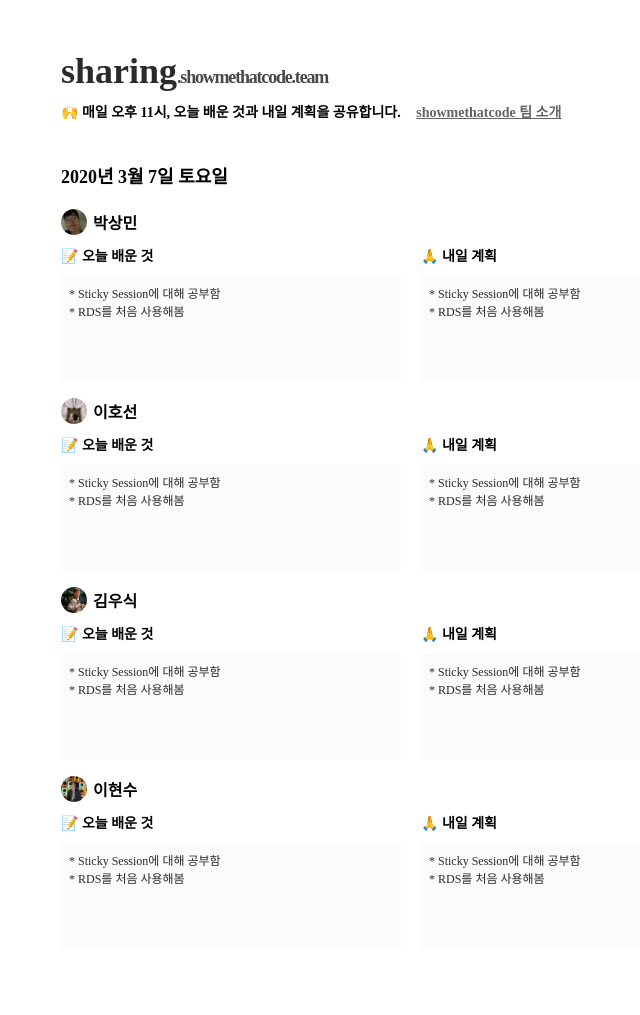
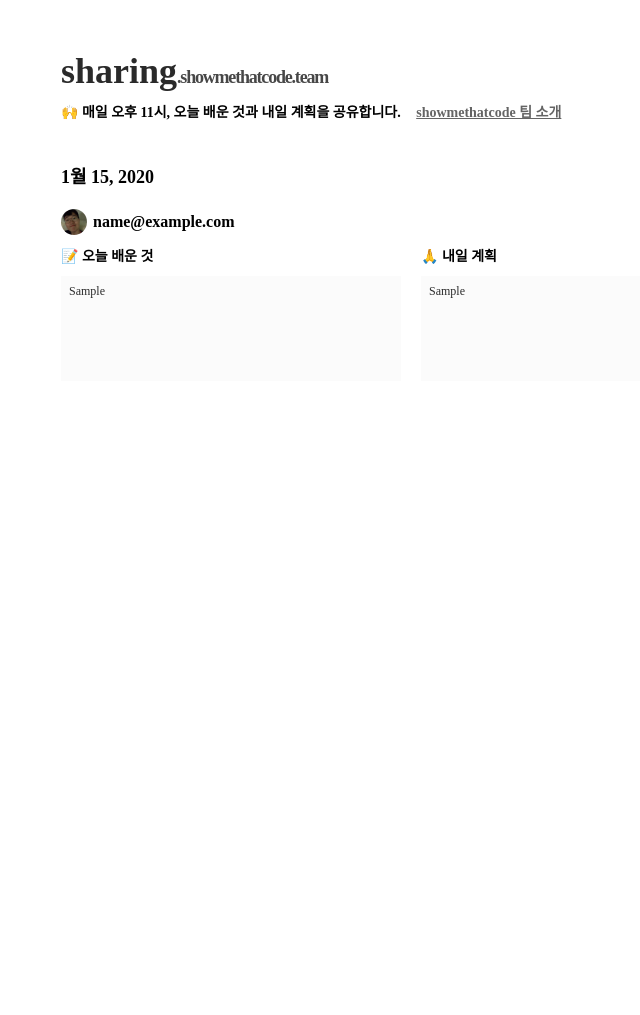
Before and after one commit to showmethatcode/showmethatcode-server, a Django app: page /detail/1/ in a window 1280 px wide. Shown: the whole page, without its empty margins (229-869 px from the left). After the commit the page ends 298 px from the top, so only its background shows below. Run offline with Django 3.2, Linux system fonts and the light colour scheme; tables that the repository leaves empty hold one stand-in row (values such as "Sample post").

Commit message:
Sharing Group 모델 및 동적 Template 작업

```diff
--- a/sharings/models.py
+++ b/sharings/models.py
@@ -1,8 +1,14 @@
 from django.db import models
 from users.models import User
 
-class Sharings(models.Model):
-    created_at = models.DateTimeField(auto_now_add=True) # 해당 레코드 생성 시 현재 시간 자동저장
+
+class SharingGroup(models.Model):
+    date = models.DateField(auto_now_add=True)
+#sharebyuser_set.create
+
+class Sharing(models.Model):
+    sharing = models.ForeignKey(SharingGroup, on_delete=models.CASCADE)
+    user = models.ForeignKey(User, on_delete=models.CASCADE, blank=False)
     til = models.TextField() # 길이 제한 없이 생성
     action_plan = models.TextField() # 길이 제한 없이 생성
-    user = models.ForeignKey(User, on_delete=models.CASCADE, blank=False)
+    created_at = models.DateTimeField(auto_now_add=True) # 해당 레코드 생성 시 현재 시간 자동저장
--- a/sharings/templates/detail.html
+++ b/sharings/templates/detail.html
@@ -2,7 +2,7 @@
 {% load static %}
 <html>
  <head>
-    <title>YYYY년 M월 D일 Sharing - showmethatcode</title>
+    <title>YYYY년 M월 D일    - showmethatcode</title>
     <meta charset="utf-8">
     <link href="{% static 'css/detail.css' %}" rel='stylesheet'>
  </head>
@@ -13,90 +13,25 @@
    <div class='sub-title'>
        <h2>🙌 매일 오후 11시, 오늘 배운 것과 내일 계획을 공유합니다. <a href='index_introduction.html'>showmethatcode 팀 소개</a></h2>
    </div>
-   <div class='today'>2020년 3월 7일 토요일</div>
+   <div class='today'>{{ date }}</div>
 <div>
+    {% for sharing in sharings %}
     <div class='detail'>
-        <img src="{% static 'images/sangmin.png' %}" width='26'height='26'><h2>박상민</h2>
+        <img src="{% static 'images/sangmin.png' %}" width='26'height='26'><h2>{{ sharing.user }}</h2>
     </div>
     <div class="formContainer">
         <div class="formItem">
             <h2 class="formTitle">📝 오늘 배운 것</h2>
             <div class='inputstr3'>
-                * Sticky Session에 대해 공부함<br>
-                * RDS를 처음 사용해봄
+                {{ sharing.til }}
             </div>
         </div>
         <div class="formItem">
             <h2 class="formTitle">🙏 내일 계획</h2>
             <div class='inputstr3'>
-                * Sticky Session에 대해 공부함<br>
-                * RDS를 처음 사용해봄
+                {{ sharing.action_plan }}
             </div>
         </div>
     </div>
 </div>
-<div>
-    <div class='detail'>
-        <img src="{% static 'images/hoseon.png' %}" width='26'height='26'><h2>이호선</h2>
-    </div>
-    <div class="formContainer">
-        <div class="formItem">
-            <h2 class="formTitle">📝 오늘 배운 것</h2>
-            <div class='inputstr3'>
-                * Sticky Session에 대해 공부함<br>
-                * RDS를 처음 사용해봄
-            </div>
-        </div>
-        <div class="formItem">
-            <h2 class="formTitle">🙏 내일 계획</h2>
-            <div class='inputstr3'>
-                * Sticky Session에 대해 공부함<br>
-                * RDS를 처음 사용해봄
-            </div>
-        </div>
-    </div>
-</div>
-<div>
-    <div class='detail'>
-        <img src="{% static 'images/woosik.png' %}" width='26'height='26'><h2>김우식</h2>
-    </div>
-    <div class="formContainer">
-        <div class="formItem">
-            <h2 class="formTitle">📝 오늘 배운 것</h2>
-            <div class='inputstr3'>
-                * Sticky Session에 대해 공부함<br>
-                * RDS를 처음 사용해봄
-            </div>
-        </div>
-        <div class="formItem">
-            <h2 class="formTitle">🙏 내일 계획</h2>
-            <div class='inputstr3'>
-                * Sticky Session에 대해 공부함<br>
-                * RDS를 처음 사용해봄
-            </div>
-        </div>
-    </div>
-</div>
-<div>
-    <div class='detail'>
-        <img src="{% static 'images/hyeonsu.png' %}" width='26'height='26'><h2>이현수</h2>
-    </div>
-    <div class="formContainer">
-        <div class="formItem">
-            <h2 class="formTitle">📝 오늘 배운 것</h2>
-            <div class='inputstr3'>
-                * Sticky Session에 대해 공부함<br>
-                * RDS를 처음 사용해봄
-            </div>
-        </div>
-        <div class="formItem">
-            <h2 class="formTitle">🙏 내일 계획</h2>
-            <div class='inputstr3'>
-                * Sticky Session에 대해 공부함<br>
-                * RDS를 처음 사용해봄
-            </div>
-        </div>
-    </div>
-</div>
-</body>
-</html>
+{% endfor %}
--- a/sharings/views.py
+++ b/sharings/views.py
@@ -1,13 +1,18 @@
 from django.shortcuts import render, HttpResponseRedirect, redirect
 from django.http import HttpResponse
-from sharings.models import Sharings
+from sharings.models import Sharing, SharingGroup
 from django.urls import reverse
 from django.contrib.auth import get_user_model, get_user
+import datetime
 
-# views = 비지니스 로직
+#s views = 비지니스 로직
 def detail(request, sharing_id):
+    sharing_group = SharingGroup.objects.get(pk=sharing_id)
+    sharings = sharing_group.sharing_set.all()
     return render(request, 'detail.html', {
         'id': sharing_id,
+        'date': sharing_group.date,
+        'sharings': sharings
     })
 
 
@@ -17,7 +22,16 @@
 
 def home(request):
     if request.method =='GET':
-        return render(request, 'sharings.html')
+        sharing_groups = SharingGroup.objects.all().order_by('-date')[:7]
+        # sharings = []
+        # for group in sharing_groups:
+        #     sharing = group.sharing_set.get()
+        #     sharings.append(sharing)
+
+        return render(request, 'sharings.html', {
+            'groups': sharing_groups,
+            # 'sharings': sharings
+        })
 
 
 def write(request):
@@ -25,7 +39,6 @@
         created_at = request.POST.get('created_at', '')
         til = request.POST.get('til', '')
         action_plan = request.POST.get('action_plan', '')
-
         error_message = ''
 
         if til == '':
@@ -35,9 +48,13 @@
             error_message = '내일 무엇을 할거죠?'
 
         user = get_user(request)
+        date = datetime.datetime.now().date() # ex) 2020-03-20
+
+        sharing_group, flag = SharingGroup.objects.get_or_create(date=date)
+        group_id = sharing_group.id
 
         if not error_message and user.is_authenticated:
-            sharings = Sharings.objects.create(created_at=created_at, til=til, action_plan=action_plan, user=user)
+            sharings = Sharing.objects.create(created_at=created_at, til=til, action_plan=action_plan, user=user, sharing_id=group_id)
             sharings.save()
             return redirect('/')
         else:
```
Also changed, not shown: sharings/templates/sharings.html (+4 -70 lines), sharings/migrations/0001_initial.py.
